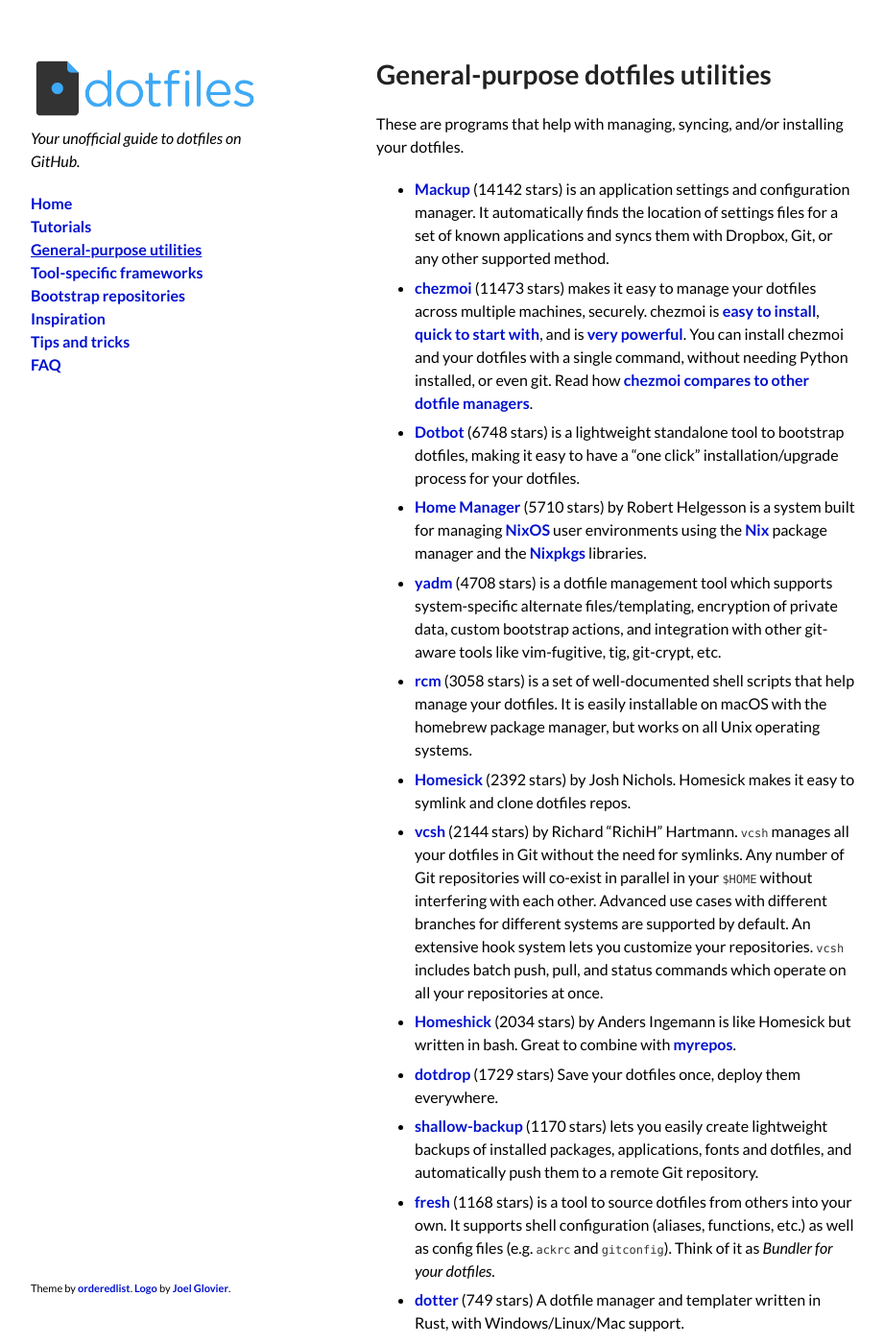
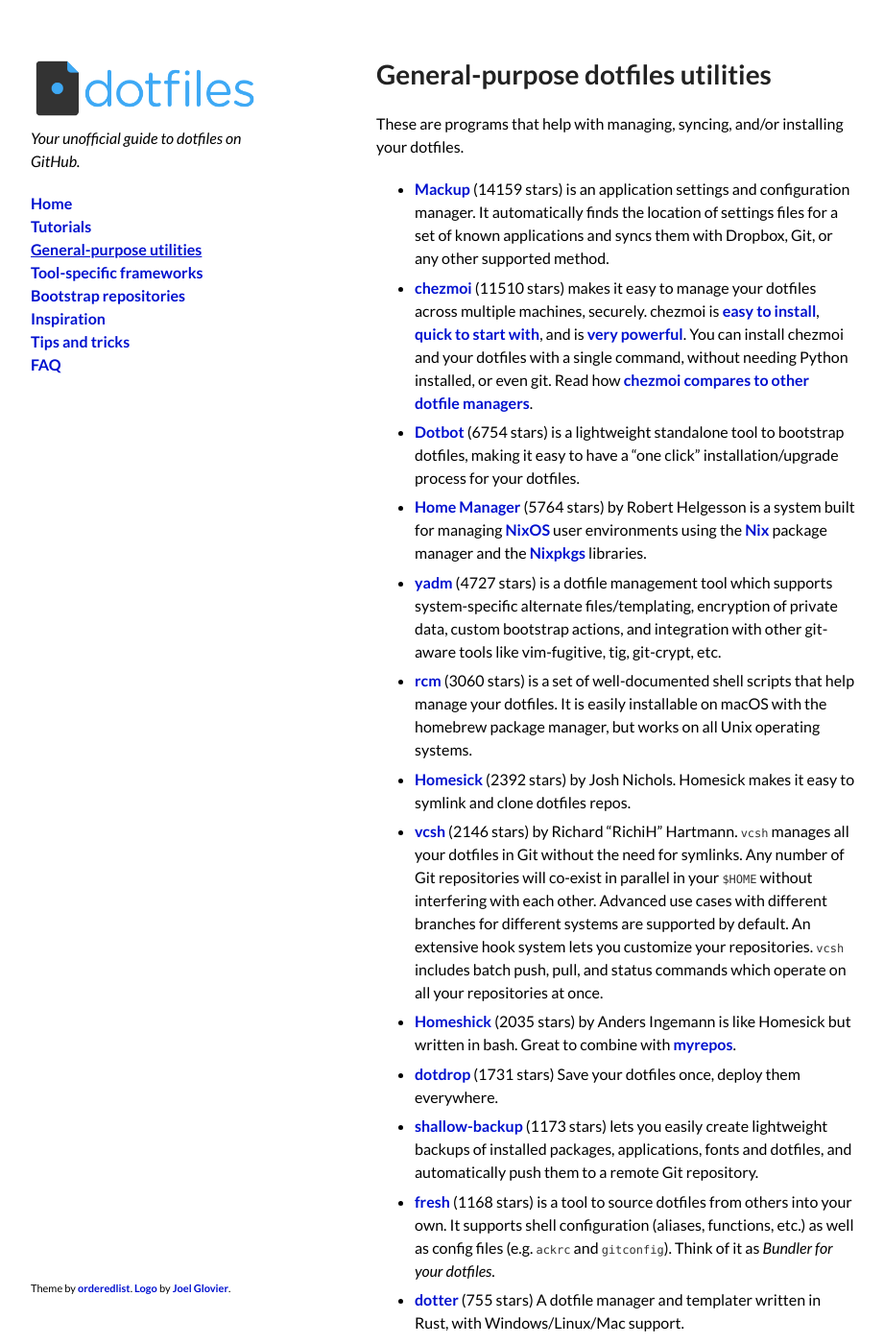
Before and after one commit to dotfiles/dotfiles.github.com, a Jekyll site: the page built from utilities.md, in a window 1280 px wide and 1400 px high. Shown: the whole window at 96% size, without its empty margins (178-1099 px from the left). Built offline with Jekyll 4.4.1, drawn with Linux system fonts in a browser that asks for light colours; comment, search, counter and statistics services are not loaded; some of the changed text lies outside the part shown.

Commit message:
Update star counts

```diff
--- a/_data/utilities.yml
+++ b/_data/utilities.yml
@@ -9,14 +9,14 @@
   notes: is a minimalist dotfile management framework, written 100% in bash.
   stars: 99
   url: https://github.com/bashdot/bashdot
-- forks: 457
+- forks: 458
   name: chezmoi
   notes: makes it easy to manage your dotfiles across multiple machines, securely.
     chezmoi is [easy to install](https://chezmoi.io/install/), [quick to start with](https://chezmoi.io/quick-start/),
     and is [very powerful](https://www.chezmoi.io/user-guide/setup/). You can install
     chezmoi and your dotfiles with a single command, without needing Python installed,
     or even git. Read how [chezmoi compares to other dotfile managers](https://www.chezmoi.io/comparison-table/).
-  stars: 11473
+  stars: 11510
   url: https://github.com/twpayne/chezmoi
   website: https://chezmoi.io
 - forks: 3
@@ -48,12 +48,12 @@
   name: Dotbot
   notes: is a lightweight standalone tool to bootstrap dotfiles, making it easy to
     have a "one click" installation/upgrade process for your dotfiles.
-  stars: 6748
+  stars: 6754
   url: https://github.com/anishathalye/dotbot
 - forks: 105
   name: dotdrop
   notes: Save your dotfiles once, deploy them everywhere.
-  stars: 1729
+  stars: 1731
   url: https://github.com/deadc0de6/dotdrop
 - forks: 31
   name: dotfiler
@@ -140,12 +140,12 @@
     you. Homely also has a clever Automatic Cleanup feature and good tutorials.
   stars: 45
   url: https://github.com/phodge/homely
-- forks: 1543
+- forks: 1556
   name: Home Manager
   notes: by Robert Helgesson is a system built for managing [NixOS](https://nixos.org)
     user environments using the [Nix](https://nixos.org/nix/) package manager and
     the [Nixpkgs](https://nixos.org/nixpkgs/) libraries.
-  stars: 5710
+  stars: 5764
   url: https://github.com/nix-community/home-manager
 - forks: 23
   name: Homemaker
@@ -158,7 +158,7 @@
   name: Homeshick
   notes: by Anders Ingemann is like Homesick but written in bash. Great to combine
     with [myrepos](https://web.archive.org/web/20200904205236/https://waiting-for-dev.github.io/blog/2014/05/04/distributable-and-organized-dotfiles-with-homeshick-and-mr/).
-  stars: 2034
+  stars: 2035
   url: https://github.com/andsens/homeshick
 - forks: 133
   name: Homesick
@@ -177,18 +177,18 @@
     already available in the [Official Pearl Hub](https://github.com/pearl-hub).
   stars: 224
   url: https://github.com/pearl-core/pearl
-- forks: 131
+- forks: 132
   name: rcm
   notes: is a set of well-documented shell scripts that help manage your dotfiles.
     It is easily installable on macOS with the homebrew package manager, but works
     on all Unix operating systems.
-  stars: 3058
+  stars: 3060
   url: https://github.com/thoughtbot/rcm
-- forks: 245
+- forks: 246
   name: shallow-backup
   notes: lets you easily create lightweight backups of installed packages, applications,
     fonts and dotfiles, and automatically push them to a remote Git repository.
-  stars: 1170
+  stars: 1173
   url: https://github.com/alichtman/shallow-backup
 - forks: 13
   name: stowsh
@@ -208,14 +208,14 @@
     branches for different systems are supported by default. An extensive hook system
     lets you customize your repositories. `vcsh` includes batch push, pull, and status
     commands which operate on all your repositories at once.
-  stars: 2144
+  stars: 2146
   url: https://github.com/RichiH/vcsh
 - forks: 175
   name: yadm
   notes: is a dotfile management tool which supports system-specific alternate files/templating,
     encryption of private data, custom bootstrap actions, and integration with other
     git-aware tools like vim-fugitive, tig, git-crypt, etc.
-  stars: 4708
+  stars: 4727
   url: https://github.com/TheLocehiliosan/yadm
   website: https://yadm.io/
 - forks: 9
@@ -235,7 +235,7 @@
 - forks: 40
   name: dotter
   notes: A dotfile manager and templater written in Rust, with Windows/Linux/Mac support.
-  stars: 749
+  stars: 755
   url: https://github.com/SuperCuber/dotter
 - forks: 62
   name: dotfiles
@@ -246,14 +246,14 @@
 - forks: 45
   name: comtrya
   notes: configuration Management for Localhost / dotfiles.
-  stars: 427
+  stars: 431
   url: https://github.com/comtrya/comtrya
   website: https://www.comtrya.dev/
 - forks: 8
   name: dotfiles
   notes: Dotfiles symbolic links management CLI written in Go, with Windows/Linux/Mac
     support.
-  stars: 213
+  stars: 214
   url: https://github.com/rhysd/dotfiles
 - forks: 0
   name: symly
@@ -267,10 +267,10 @@
     the job (rsync, git, Dropbox, Tresorit, ...)
   stars: 7
   url: https://github.com/loicrouchon/symly
-- forks: 922
+- forks: 920
   name: Mackup
   notes: is an application settings and configuration manager. It automatically finds
     the location of settings files for a set of known applications and syncs them
     with Dropbox, Git, or any other supported method.
-  stars: 14142
+  stars: 14159
   url: https://github.com/lra/mackup
```
Also changed, not shown: _data/bootstrap.yml (+5 -5 lines), _data/frameworks.yml (+44 -44 lines), _data/inspiration.yml (+23 -23 lines).
